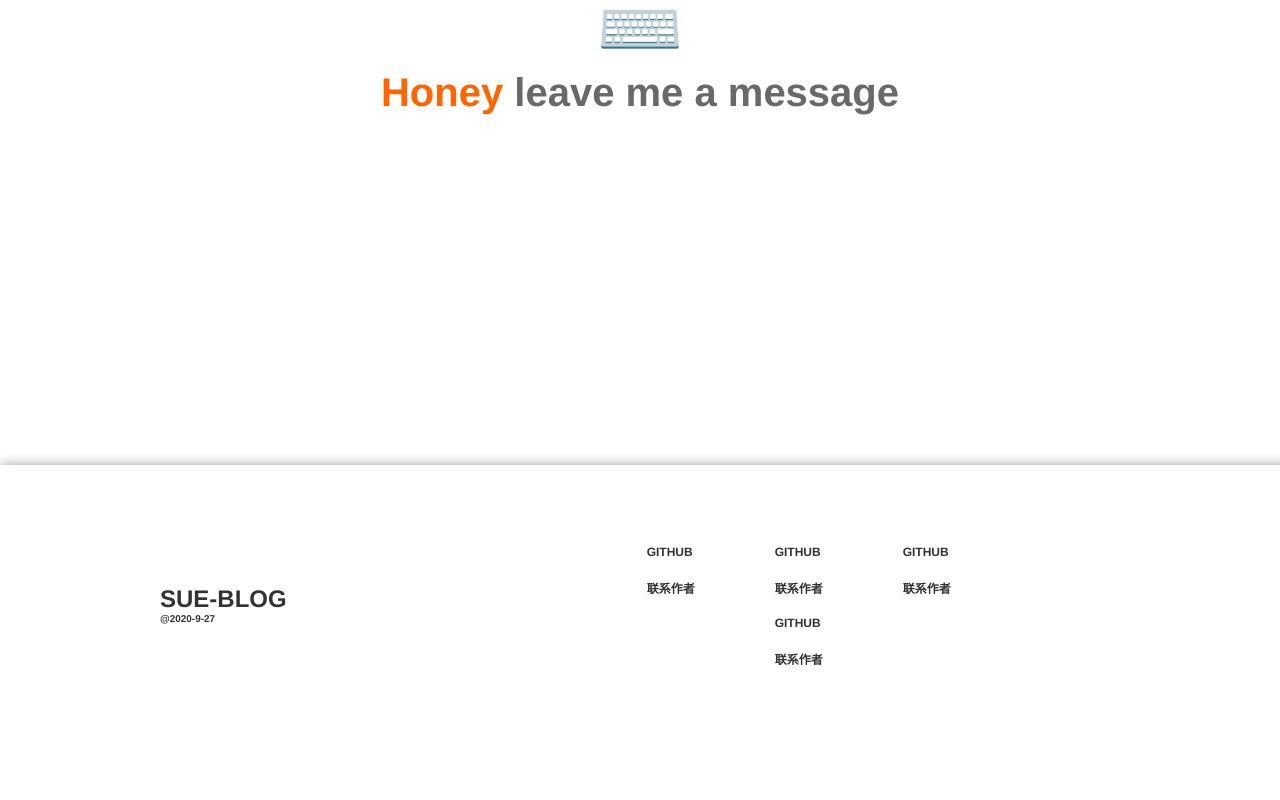
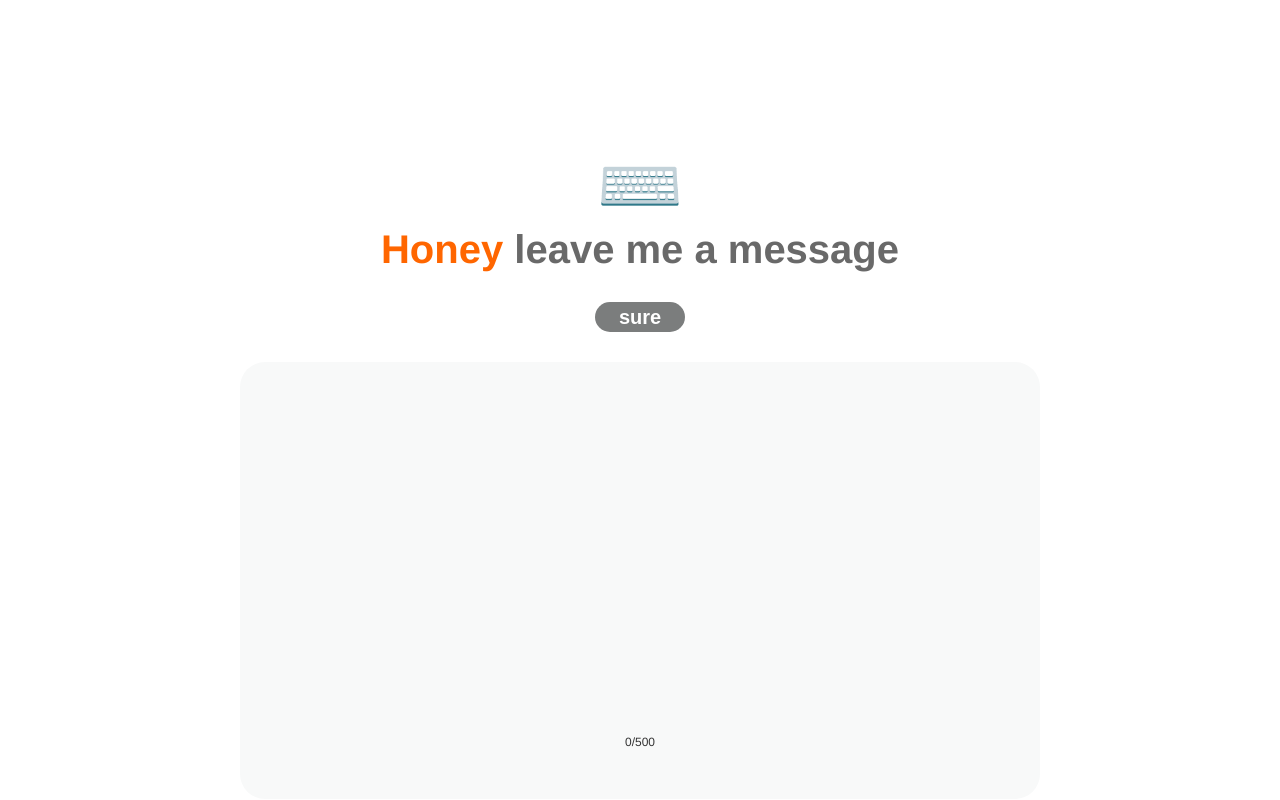
Before and after one commit to GEKSS5289/sue-blog-toc, a Vue app: page /index in a window 1280 px wide. Shown: the part 1600-2400 px from the top of the page. Before the commit the page ends 2344 px from the top, so only its background shows below. Built offline with nearby package versions, Linux system fonts and the light colour scheme.

Commit message:
完成文本框

```diff
--- a/src/assets/css/basic.scss
+++ b/src/assets/css/basic.scss
@@ -78,6 +78,13 @@
   //display: none;
 }
 
+.hidden-editor{
+  opacity: 0;
+  width: 0;
+  height: 0;
+
+}
+
 .blog-server-box {
   display: flex;
   flex-direction: column;
--- a/src/components/sue-container/DynamicList.vue
+++ b/src/components/sue-container/DynamicList.vue
@@ -29,6 +29,7 @@
 <style lang="scss" scoped>
 
   .dynamic-box{
+
     display: flex;
     justify-content: space-around;
     .dynamic-list {
--- /dev/null
+++ b/src/components/sue-editor/GiveMeEditor.vue
@@ -0,0 +1,75 @@
+<template>
+  <div class="editor-container" :class="{'hidden-editor':show}">
+    <textarea  maxlength="500"  :class="{'hidden-editor':show}" v-model="content" @keydown="test"></textarea>
+    <div class="word-count"><span :class="{'full':full}">{{count}}</span>/500</div>
+  </div>
+</template>
+
+<script lang="ts">
+  import { defineComponent,ref} from 'vue'
+
+  export default defineComponent({
+    props:{
+      show:{
+        type:Boolean
+      }
+    },
+    name: 'GiveMeEditor',
+    setup(){
+      const content = ref('');
+      const count = ref(0)
+      const full = ref(false)
+      const showTextarea = ref(false);
+      function test() {
+        count.value = content.value.length
+        if(count.value == 500){
+          full.value = true
+        }else{
+          full.value = false
+        }
+        console.log(content)
+      }
+
+      return{
+        content,
+        test,
+        count,
+        showTextarea,
+        full
+      }
+    }
+  })
+</script>
+
+<style lang="scss" scoped>
+  @import "../../assets/css/basic.scss";
+.editor-container{
+  width: 700px;
+  height: 400px;
+  transition: all 1s;
+  background-color:#F8F9F9;
+  border-radius: 25px;
+  /*overflow: hidden;*/
+  padding: 50px;
+
+  textarea{
+    font-size: 24px;
+    width: 630px;
+    height: 300px;
+    /*padding: 50px;*/
+    color: #7B7D7D;
+    font-weight: bold;
+    font-family: Arial;
+    background: none;
+    border: none;
+    overflow-x:hidden;
+    overflow-y:hidden;
+    resize: none;
+    margin-bottom: 20px;
+  }
+  .full{
+
+    color:#E74C3C;
+  }
+}
+</style>
--- a/src/components/sue-textarea/BlogGiveMe.vue
+++ b/src/components/sue-textarea/BlogGiveMe.vue
@@ -6,16 +6,30 @@
           <span class="give-me-span-honey">Honey </span>
           <span class="give-me-span-message">leave me a message</span>
         </h4>
+        <div class="give-me-button" @click="clickSure">sure</div>
       </div>
-      <div class="give-me-text"></div>
+      <give-me-editor :show="showEditor"></give-me-editor>
     </div>
 </template>
 
 <script lang="ts">
-  import { defineComponent } from 'vue'
-
+  import { defineComponent,ref } from 'vue'
+  import GiveMeEditor from "@/components/sue-editor/GiveMeEditor.vue";
   export default defineComponent({
-    name: 'BlogGiveMe'
+    name: 'BlogGiveMe',
+    components:{
+      GiveMeEditor
+    },
+    setup(){
+      const showEditor = ref(false)
+      function clickSure() {
+        showEditor.value = ! showEditor.value
+      }
+      return{
+        showEditor,
+        clickSure
+      }
+    }
   })
 </script>
 
@@ -28,9 +42,16 @@
     align-items: center;
     text-align: center;
     height: 500px;
+    margin-top: 300px !important;
+    margin-bottom: 300px !important;
     .give-me{
       .give-me-title{
         font-size: 70px;
+        transition: all 0.5s;
+        cursor: pointer;
+        &:hover{
+          font-size: 100px;
+        }
       }
       .give-me-slogan{
         font-size: 40px;
@@ -41,6 +62,26 @@
           color:#696969 ;
         }
       }
+      .give-me-button{
+        margin:30px auto;
+        width: 70px;
+        height: 10px;
+        text-align: center;
+        /*border: 5px solid #ff6600;*/
+        background-color: #7B7D7D;
+        color: white;
+        line-height: 10px;
+        font-size: 20px;
+        padding: 10px;
+        font-family: Arial;
+        font-weight: bold;
+        border-radius: 20px;
+
+        transition: all 0.5s;
+        &:hover{
+           background-color: #ff6600;
+        }
+      }
     }
   }
 
--- a/src/views/Index.vue
+++ b/src/views/Index.vue
@@ -32,6 +32,7 @@
     display: flex;
     justify-content: space-around;
     padding: 20px;
+
     @include marginTopAndBottom();
     //@include shadow();
   }
```
